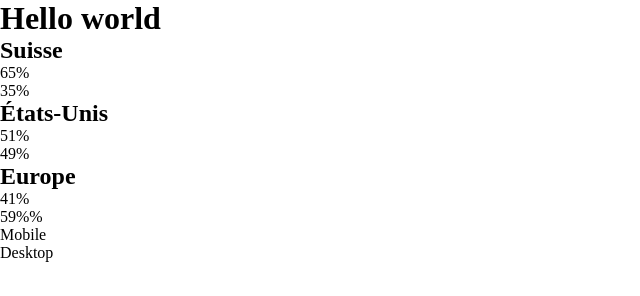
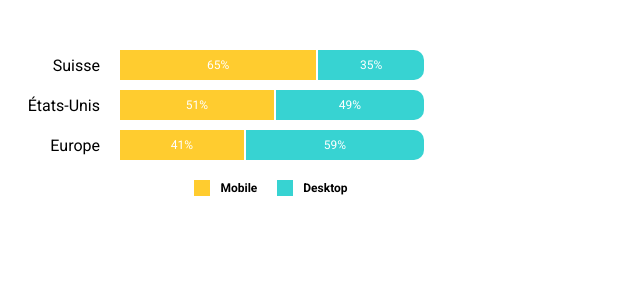
Before and after one commit to eikon-frontend-students/imd2-exercice-hebdomadaire-4-VolnaYaaa, a website built with Parcel: page src/index.html in a window 1280 px wide. Shown: the whole page, without its empty margins (0-640 px from the left). Built offline with nearby package versions, Linux system fonts and the light colour scheme.

Commit message:
fini l'image

```diff
--- a/src/css/main.css
+++ b/src/css/main.css
@@ -3,7 +3,11 @@
   margin: 0;
   padding: 0;
 }
-
+body, h2 {
+    font-family: 'Roboto', sans-serif;
+    font-weight: 400;
+    font-size: 12px;
+}
 a {
   color: inherit;
 }
@@ -12,3 +16,91 @@ img,
 video {
   display: block;
 }
+.chart {
+  display: flex;
+  flex-direction: column;
+  gap: 10px;
+  margin-top: 50px;
+  max-width: 422px;
+}
+.line {
+  display: flex;
+  flex-direction: row;
+  align-items: center;
+
+}
+h2 {
+  text-align: right;
+  width: 100px;
+  font-size: 16px;
+}
+.line {
+  display: flex;
+  flex-direction: row;
+  align-items: center;
+  gap: 20px;
+}
+.line p {
+  color: #ffffff;
+}
+.bar .mobile, .bar .desktop {
+  padding: 8px 0 8px 0;
+}
+.switzerland .mobile{
+  flex: 0 0 65%;
+}
+.switzerland .desktop{
+  flex: 0 0 35%;
+}
+.usa .mobile{
+  flex: 0 0 51%;
+}
+.usa .desktop{
+  flex: 0 0 49%;
+}
+.europe .mobile{
+  flex: 0 0 41%;
+}
+.europe .desktop{
+  flex: 0 0 59%;
+}
+.bar {
+  display: flex;
+  flex-direction: row;
+  gap: 2px;
+  height: 30px;
+  width: 302px;
+}
+.mobile, .desktop {
+  display: inline-flex;
+  align-items: center;
+  justify-content: center;
+}
+.chart .mobile {
+  background: #FFCC2F;
+}
+.chart .desktop {
+  background: #37D3D2;
+  border-radius: 0 10px 10px 0;
+}
+.legend {
+  display: flex;
+  flex-direction: row;
+  align-items: center;
+  justify-content: center;
+  padding: 20px 0 20px 120px;
+  gap: 20px;
+  max-width: 422px;
+}
+.square {
+  height: 16px;
+  padding-left: 10px;
+  border-left: 16px solid;
+  font-weight: 700;
+}
+.square.mobile {
+  border-color: #FFCC2F;
+}
+.square.desktop {
+  border-color: #37D3D2;
+}
--- a/src/index.html
+++ b/src/index.html
@@ -5,35 +5,39 @@
     <title>Exercice hebdomadaire 4</title>
     <meta name="viewport" content="width=device-width, initial-scale=1.0" />
     <link rel="stylesheet" href="css/main.css" />
+    <link rel="preconnect" href="https://fonts.googleapis.com">
+<link rel="preconnect" href="https://fonts.gstatic.com" crossorigin>
+<link href="https://fonts.googleapis.com/css2?family=Roboto:ital,wght@0,100..900;1,100..900&display=swap" rel="stylesheet">
   </head>
   <body>
-    <h1>Hello world</h1>
-<div class="switzerland">
+<div class="chart">
+<div class="switzerland line">
   <h2>Suisse</h2>
   <div class="bar">
     <div class="mobile"><p>65%</p></div>
-    <div class="dstop"> <p>35%</p></div>
+    <div class="desktop"> <p>35%</p></div>
   </div>
 </div>
-<div class="usa">
+<div class="usa line">
   <h2>États-Unis</h2>
   <div class="bar">
     <div class="mobile"><p>51%</p></div>
-    <div class="dstop"> <p>49%</p></div>
+    <div class="desktop"> <p>49%</p></div>
   </div>
 </div>
-<div class="europe">
+<div class="europe line">
   <h2>Europe</h2>
   <div class="bar">
     <div class="mobile"><p>41%</p></div>
-    <div class="dstop"> <p>59%%</p></div>
+    <div class="desktop"> <p>59%</p></div>
   </div>
 </div>
+</div>
 <div class="legend">
-  <div class="mobile">
+  <div class="mobile square">
     <p>Mobile</p>
   </div>
-  <div class="destop">
+  <div class="desktop square">
     <p>Desktop</p>
   </div>
 </div>
```
